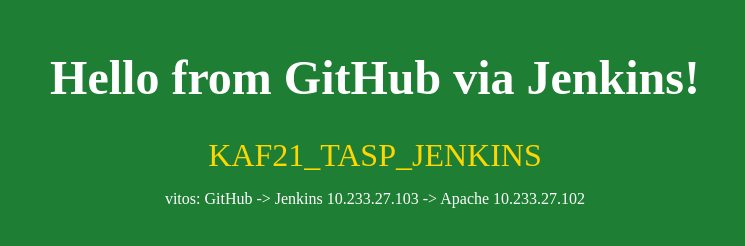
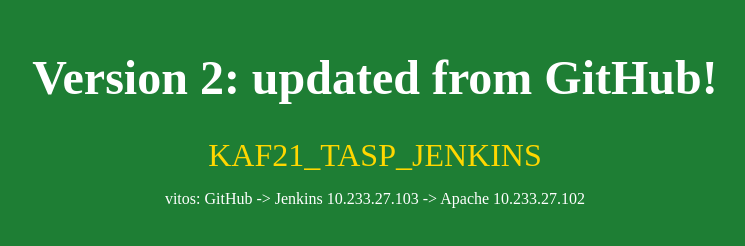
Before and after one commit to viktorshlapak-max/jenkins_deploy, a plain HTML site: page index.html in a window 1280 px wide. Shown: the whole page, without its empty margins (265-1010 px from the left). Drawn offline with Linux system fonts and the light colour scheme.

Commit message:
Update index.html to version 2

```diff
--- a/index.html
+++ b/index.html
@@ -9,7 +9,7 @@
   </style>
 </head>
 <body>
-  <h1>Hello from GitHub via Jenkins!</h1>
+  <h1>Version 2: updated from GitHub!</h1>
   <div class="text">KAF21_TASP_JENKINS</div>
   <p>vitos: GitHub -> Jenkins 10.233.27.103 -> Apache 10.233.27.102</p>
 </body>
```
